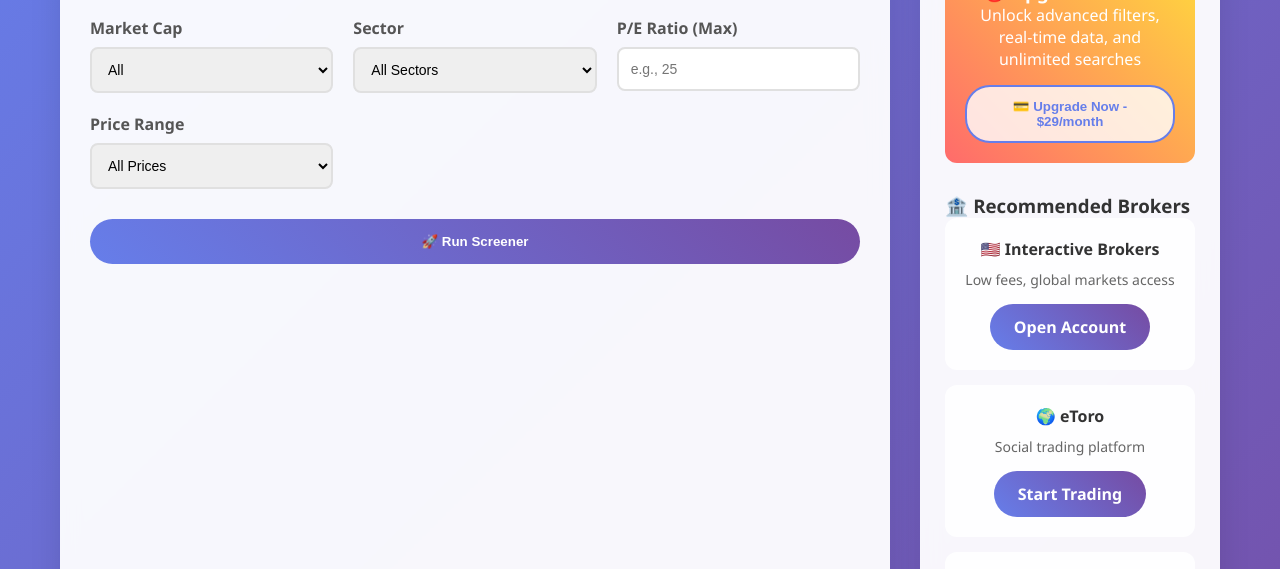
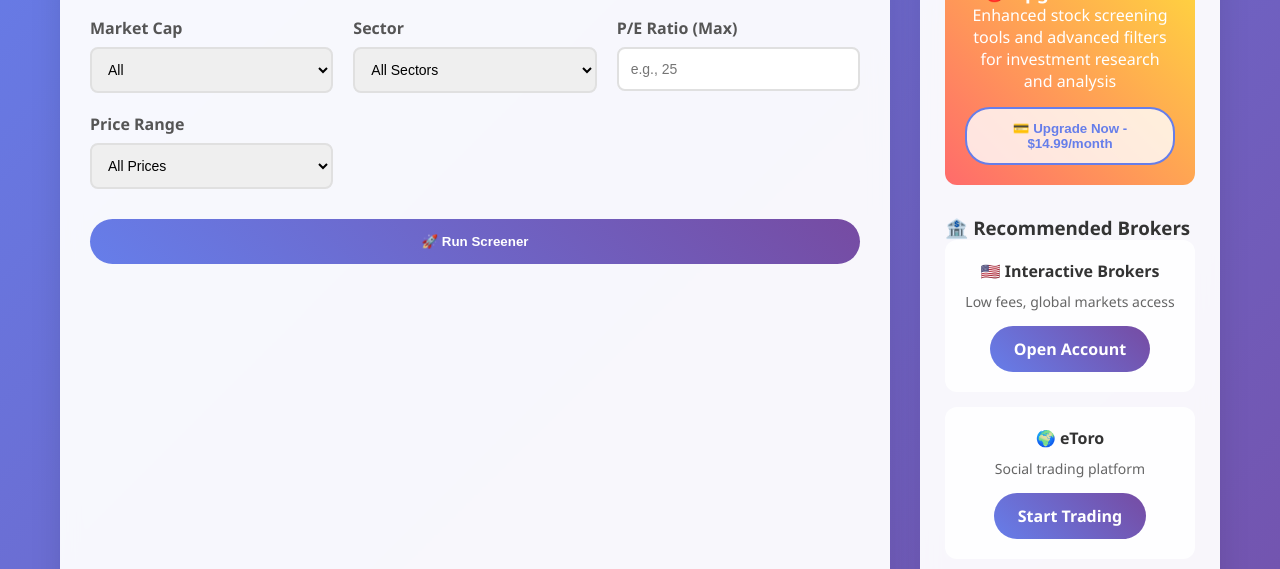
Before and after one commit to Xingyi-24/AlphaHunt, a plain HTML site: page index.html in a window 1280 px wide. Shown: the part 199-768 px from the top of the page. Drawn offline with Linux system fonts and the light colour scheme; a script that the page names is missing.

Commit message:
Update index.html
Fix pricing and description for compliance

```diff
--- a/index.html
+++ b/index.html
@@ -437,9 +437,9 @@
                 <!-- Upgrade Banner -->
                 <div class="upgrade-banner">
                     <h3>🎯 Upgrade to Pro!</h3>
-                    <p>Unlock advanced filters, real-time data, and unlimited searches</p>
+                    <p>Enhanced stock screening tools and advanced filters for investment research and analysis</p>
                     <button class="btn btn-secondary" onclick="openModal('paymentModal')" style="margin-top: 15px;">
-                        💳 Upgrade Now - $29/month
+                        💳 Upgrade Now - $14.99/month
                     </button>
                 </div>
 
```
